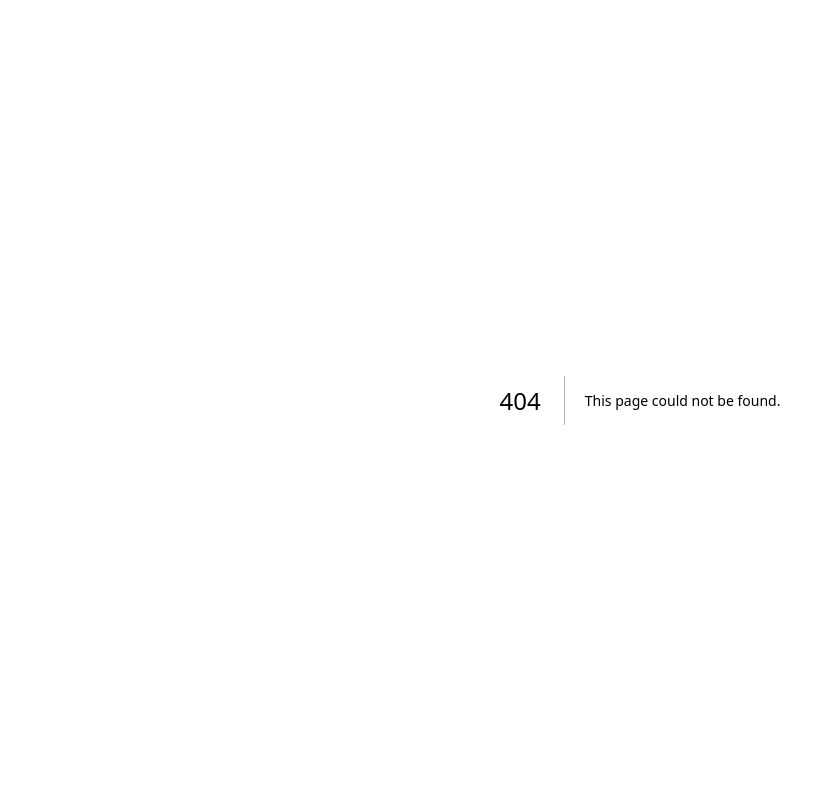
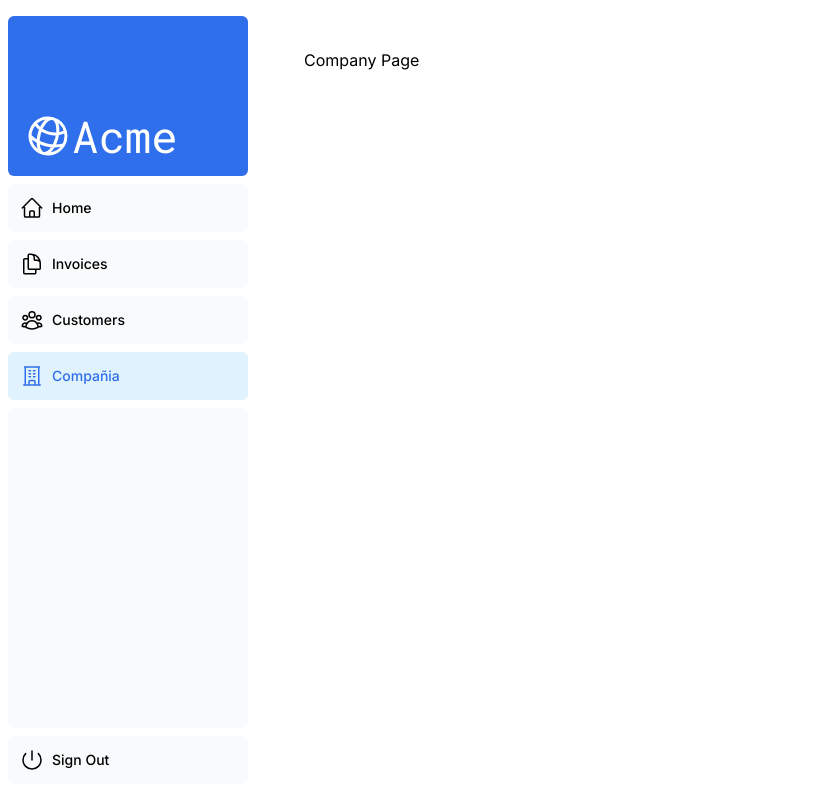
Before and after one commit to MariaMB17/chatbot_front, a Next.js app: page /dashboard/company in a window 1280 px wide. Before the commit this address had no page. Shown: the whole page, without its empty margins (0-835 px from the left). Built offline with nearby package versions, Linux system fonts and the light colour scheme.

Commit message:
Se agrega company

```diff
--- /dev/null
+++ b/app/dashboard/company/page.tsx
@@ -0,0 +1,9 @@
+const Page = () => {
+    return(
+        <div>
+            <p>Company Page</p>
+        </div>
+    )
+}
+
+export default Page
--- /dev/null
+++ b/app/lib/data-menu.ts
@@ -0,0 +1,31 @@
+import {
+    DocumentDuplicateIcon,
+    HomeIcon,
+    UserGroupIcon,
+    BuildingOfficeIcon
+} from "@heroicons/react/24/outline";
+import { Menu } from "./model/menu-model";
+
+export const ItemMenu: Menu[] = [
+    {
+        name: 'Home',
+        href: '/dashboard',
+        icon: HomeIcon
+    },
+    {
+        name: 'Invoices',
+        href: '/dashboard/invoices',
+        icon: DocumentDuplicateIcon,
+    },
+    {
+        name: 'Customers',
+        href: '/dashboard/customers',
+        icon: UserGroupIcon
+    },
+    {
+        name: 'Compañia',
+        href: '/dashboard/company',
+        icon: BuildingOfficeIcon
+
+    },
+]
--- /dev/null
+++ b/app/lib/model/menu-model.ts
@@ -0,0 +1,5 @@
+export interface Menu {
+    name: string,
+    href: string,
+    icon: any
+}
--- a/app/lib/services/user-profile.service.ts
+++ b/app/lib/services/user-profile.service.ts
@@ -9,8 +9,7 @@ export const createUserProfile = async (data: UserProfile) => {
         const userProfile: ResponseModel = await axiosAction.post(`${process.env.NEXT_PUBLIC_BACKEND_URL}/${URL_API}`, data)
         return response(userProfile)
     } catch (error) {
-        alert('No se pudo registrar el usuario')
-        return 'No se pudo registrar el usuario'
+        return error;
     }
 }
 
--- a/app/ui/dashboard/nav-links.tsx
+++ b/app/ui/dashboard/nav-links.tsx
@@ -1,24 +1,10 @@
 'use client';
-import {
-  UserGroupIcon,
-  HomeIcon,
-  DocumentDuplicateIcon,
-} from '@heroicons/react/24/outline';
 import Link from 'next/link';
 import { usePathname } from 'next/navigation';
 import clsx from 'clsx';
+import { ItemMenu } from '@/app/lib/data-menu';
 
-// Map of links to display in the side navigation.
-// Depending on the size of the application, this would be stored in a database.
-const links = [
-  { name: 'Home', href: '/dashboard', icon: HomeIcon },
-  {
-    name: 'Invoices',
-    href: '/dashboard/invoices',
-    icon: DocumentDuplicateIcon,
-  },
-  { name: 'Customers', href: '/dashboard/customers', icon: UserGroupIcon },
-];
+const links = ItemMenu;
 
 export default function NavLinks() {
   const pathname = usePathname();
--- a/app/ui/userRegister/register-form.tsx
+++ b/app/ui/userRegister/register-form.tsx
@@ -22,6 +22,7 @@ const RegisterForm = () => {
     const router = useRouter();
     const registerBtn = async (event: React.FormEvent<HTMLFormElement>) => {
         event.preventDefault()
+        //const data = await createUserProfile
         const user: User = {
             email,
             password
@@ -40,9 +41,15 @@ const RegisterForm = () => {
         }
         const response: ResponseModel = await createUserProfile(dataUserProfile)
         if(response.data?.msg) {
-            alert(response.data?.msg)
+            const error = response.data.error?.meta?.target
+            if(error === 'users_email_key') {
+                alert('El correo ya existe')
+            } else {
+                alert(response.data?.msg)
+            }
         } else {
             alert(response.message)
+            router.push('/login')
         }
     }
     return (
--- a/middleware.ts
+++ b/middleware.ts
@@ -24,8 +24,11 @@ export async function middleware(request: any) {
   if (!hasVerifiedToken) {
     const searchParams = new URLSearchParams(nextUrl.searchParams);
     searchParams.set("next", nextUrl.pathname);
+   /* const response = NextResponse.redirect(
+      new URL(`/login?${searchParams}`, url)
+    );*/
     const response = NextResponse.redirect(
-      new URL(`/login?${searchParams}`, url)
+      new URL(`/login`, nextUrl)
     );
     response.cookies.delete("token");
     return response;
```
